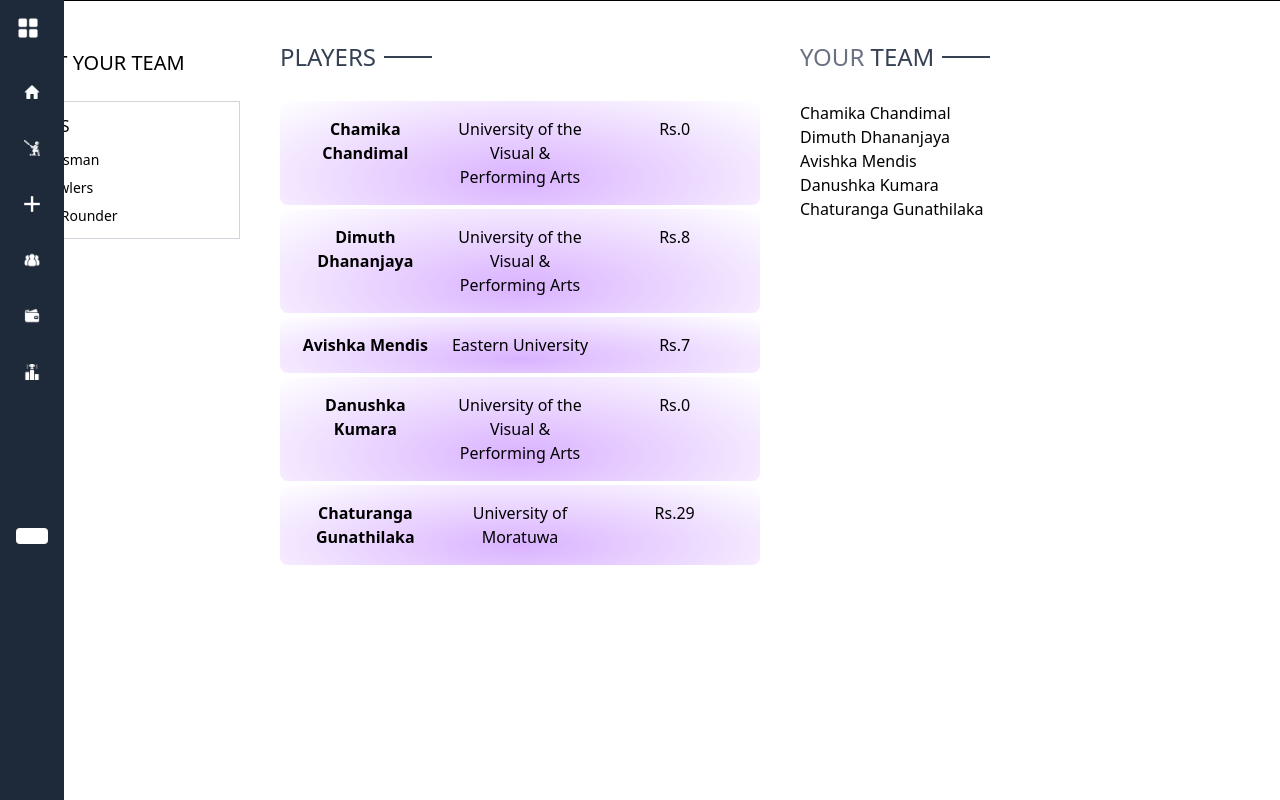
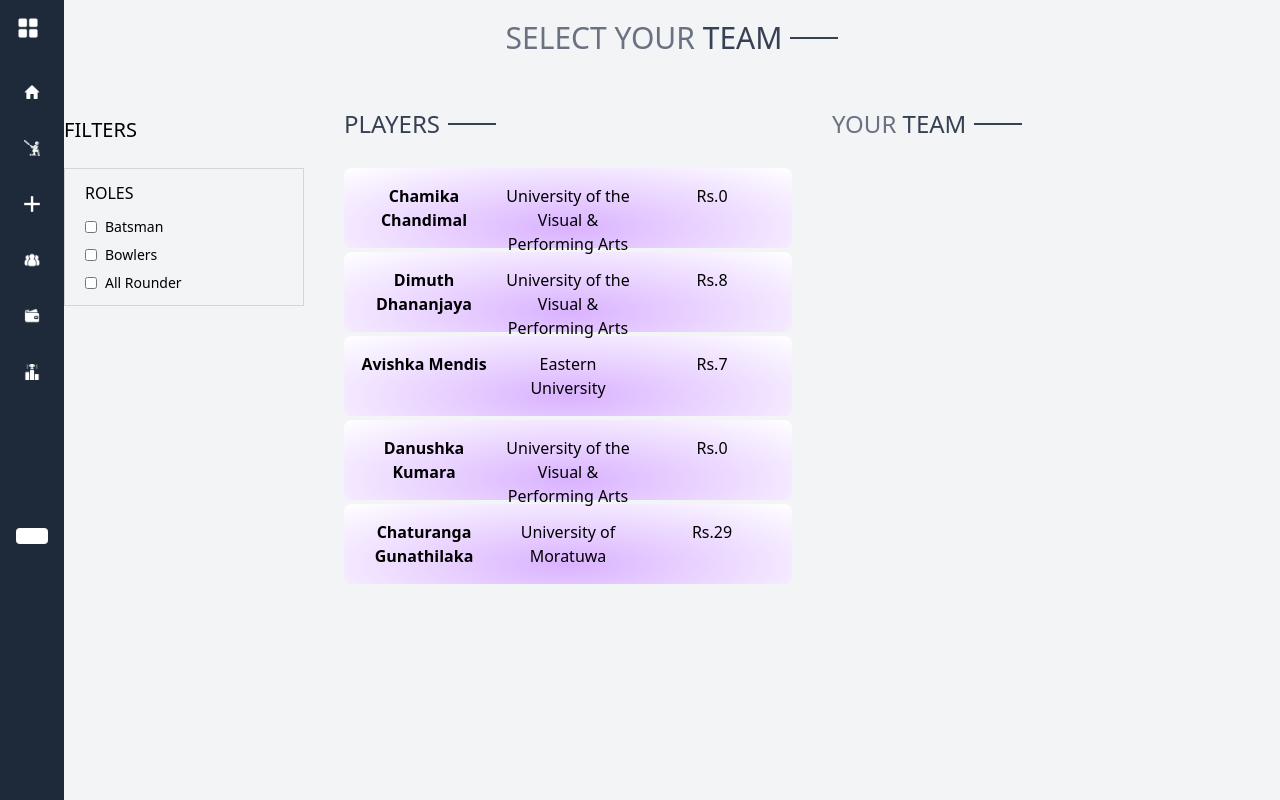
Before and after one commit to PramukaNavodh/SpiritX_x-coders_02, a Next.js app: page /selectTeam in a window 1280 px wide. Built offline with nearby package versions, Linux system fonts and the light colour scheme.

Commit message:
Update selecting team page

```diff
--- a/src/app/layout.js
+++ b/src/app/layout.js
@@ -20,11 +20,12 @@ export const metadata = {
 export default function RootLayout({ children }) {
   return (
     <html lang="en">
-      <body
-        className={`${geistSans.variable} ${geistMono.variable} antialiased`}
-      >
-      <SideNavbar/>
-        {children}
+      <body className="bg-gray-100 flex">
+        <SideNavbar />
+        <main className="flex-1 ml-16 transition-all duration-300 ease-in-out">
+          {" "}
+          {children}
+        </main>
       </body>
     </html>
   );
--- a/src/app/selectTeam/page.jsx
+++ b/src/app/selectTeam/page.jsx
@@ -5,7 +5,7 @@ import Title from "../../components/Title";
 import PlayerCard from "@/components/PlayerCard";
 
 const SelectTeam = () => {
-  const player = [
+  const players = [
     {
       Name: "Chamika Chandimal",
       University: "University of the Visual & Performing Arts",
@@ -62,31 +62,43 @@ const SelectTeam = () => {
       RunsConceded: 528,
     },
   ];
+
   const [showFilter, setShowFilter] = useState(false);
-  const [category, setCategory] = useState([]);
-  //   const [player, setPlayer] = useState([]);
-
-  //   useEffect(() => {
-  //     setPlayer();
-  //   });
+  const [categories, setCategories] = useState([]);
+  const [selectedPlayers, setSelectedPlayers] = useState([]);
 
   const toggleCategory = (e) => {
-    if (category.includes(e.target.value)) {
-      setCategory((prev) => prev.filter((item) => item !== e.target.value));
+    if (categories.includes(e.target.value)) {
+      setCategories((prev) => prev.filter((item) => item !== e.target.value));
     } else {
-      setCategory((prev) => [...prev, e.target.value]);
+      setCategories((prev) => [...prev, e.target.value]);
+    }
+  };
+
+  const filteredPlayers = categories.length
+    ? players.filter((p) => categories.includes(p.Category))
+    : players;
+
+  const handlePlayerClick = (player) => {
+    if (selectedPlayers.some((p) => p.Name === player.Name)) {
+      setSelectedPlayers((prev) => prev.filter((p) => p.Name !== player.Name));
+    } else {
+      setSelectedPlayers((prev) => [...prev, player]);
     }
   };
 
   return (
-    <div className="flex flex-col sm:flex-row gap-1 sm:gap-10 pt-10 border-t">
-      {/* Left side- filter */}
+    <div>
+      <div className="justify-center text-center text-3xl mt-5">
+        <Title text1={"SELECT YOUR"} text2={"TEAM"} />
+      </div>
+      <div className="flex flex-col sm:flex-row gap-1 sm:gap-10 pt-10 ">
         <div className="min-w-60">
           <p
             onClick={() => setShowFilter(!showFilter)}
             className="my-2 text-xl flex cursor-pointer items-center gap-2"
           >
-          SELECT YOUR TEAM
+            FILTERS{" "}
             <img
               className={`h-3 sm:hidden ${showFilter ? "rotate-90" : " "}`}
               src={"./dropdown_icon.png"}
@@ -123,7 +135,7 @@ const SelectTeam = () => {
                 <input
                   className="w-3"
                   type="checkbox"
-                value={"AllRounder"}
+                  value={"All-Rounder"}
                   onChange={toggleCategory}
                 />
                 All Rounder
@@ -135,30 +147,38 @@ const SelectTeam = () => {
           <div className="flex justify-between text-base sm:text-2xl mb-4 ">
             <Title text2={"PLAYERS"} />
           </div>
-        {/* Map Product */}
           <div className="cursor-pointer">
-          {player.map((item, index) => (
+            {filteredPlayers.length > 0 ? (
+              filteredPlayers.map((item, index) => (
+                <div key={index} onClick={() => handlePlayerClick(item)}>
                   <PlayerCard
-              key={index}
                     name={item.Name}
                     university={item.University}
                     price={item.Wickets}
                   />
-          ))}
+                </div>
+              ))
+            ) : (
+              <p className="text-gray-500">
+                No players found for the selected category.
+              </p>
+            )}
           </div>
         </div>
 
         <div className="flex-1">
           <div className="flex justify-between text-base sm:text-2xl mb-4 ">
-          <Title text1={"YOUR"} text2={"TEAM"}/>
+            <Title text1={"YOUR"} text2={"TEAM"} />
           </div>
-        {/* Map Product */}
-        <div className="">
-          {player.map((item, index) => (
-            <div key={index}>
-              <p> {item.Name}</p>
+          <div>
+            {selectedPlayers.map((item, index) => (
+              <div key={index} className="">
+                <p>
+                  {index + 1}. {item.Name} - {item.Wickets}
+                </p>
               </div>
             ))}
+          </div>
         </div>
       </div>
     </div>
--- a/src/components/PlayerCard.jsx
+++ b/src/components/PlayerCard.jsx
@@ -2,7 +2,7 @@ import React from "react";
 
 const PlayerCard = ({ name, university, price }) => {
   return (
-    <div className=" w-full bg-radial-[at_50%_75%] from-purple-300 to-white px-2 py-4 justify-between flex flex-row  rounded-lg my-1 text-center">
+    <div className=" w-full h-20 bg-radial-[at_50%_75%] from-purple-300 to-white px-2 py-4 justify-between flex flex-row  rounded-lg my-1 text-center">
       <div className="text-black text-md font-bold flex-1 px-2">{name}</div>
       <div className="text-black text-md flex-1 px-2">{university}</div>
       <div className="text-black text-base flex-1 px-2">Rs.{price}</div>
```
Lines whose indentation alone changed are shown as unchanged.
